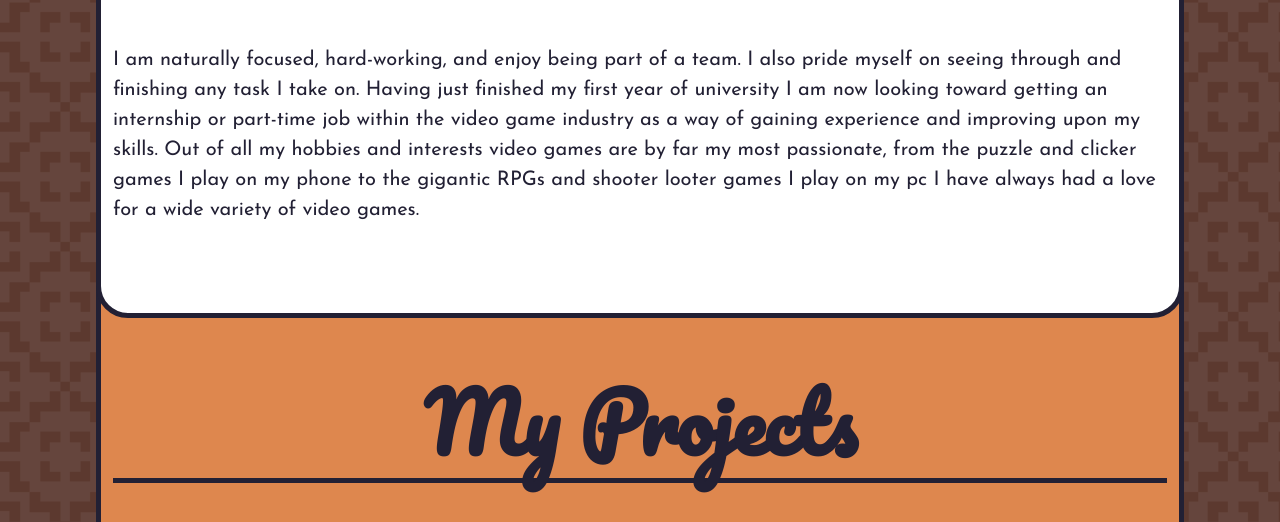
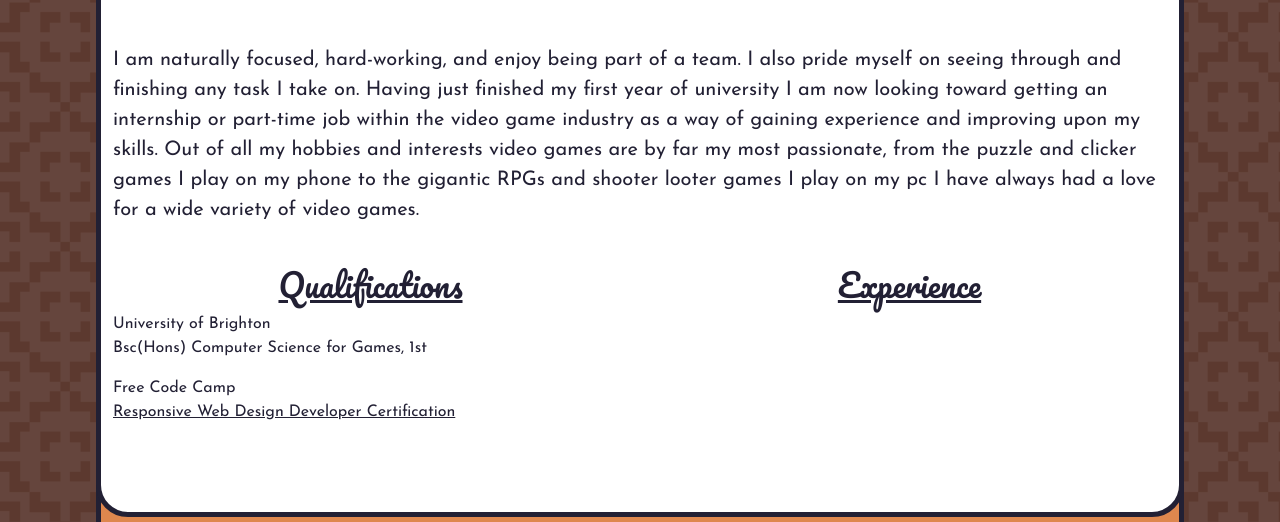
Before and after one commit to jackparse14/PortfolioWebsite, a website: page index.html in a window 1280 px wide. Shown: the part 1409-1931 px from the top of the page. Drawn offline with nearby package versions, Linux system fonts and the light colour scheme.

Commit message:
Added Qualifications and Experience

```diff
--- a/css/extracss.css
+++ b/css/extracss.css
@@ -50,7 +50,7 @@ body{
     font-family: 'Josefin Sans', sans-serif;
 
 }
-.navbar-brand,.headtext,.name{
+.navbar-brand,.headtext,.name,.about-subheading{
     font-family: 'Pacifico', cursive;
 }
 .bg-mask{
--- a/index.html
+++ b/index.html
@@ -96,7 +96,7 @@
                     </div>
                 </div>
                 <div class="row">
-                    <p class="fs-5 pb-5">I am naturally focused, hard-working, and enjoy being part of a team. I also
+                    <p class="fs-5 ">I am naturally focused, hard-working, and enjoy being part of a team. I also
                         pride myself on seeing through and finishing any task I take on. Having just finished my first
                         year of university I am now looking toward getting an internship or part-time job within the
                         video game industry as a way of gaining experience and improving upon my skills.
@@ -104,6 +104,16 @@
                         and clicker games I play on my phone to the gigantic RPGs and shooter looter games I play on my
                         pc I have always had a love for a wide variety of video games.
                     </p>
+                </div>
+                <div class="row pb-5 pt-4">
+                    <div class="col">
+                        <h2 class="text-center about-subheading text-decoration-underline">Qualifications</h2>
+                        <p>University of Brighton<br>Bsc(Hons) Computer Science for Games, 1st</p>
+                        <p>Free Code Camp<br><a class="text-danger" href="https://freecodecamp.org/certification/fcc97e89c04-1d3d-4bce-b4d3-0882b352e058/responsive-web-design" target="_blank">Responsive Web Design Developer Certification</a></p>
+                    </div>
+                    <div class="col">
+                        <h2 class="text-center about-subheading text-decoration-underline">Experience</h2>
+                    </div>
                 </div>
             </div>
         </section>
```
